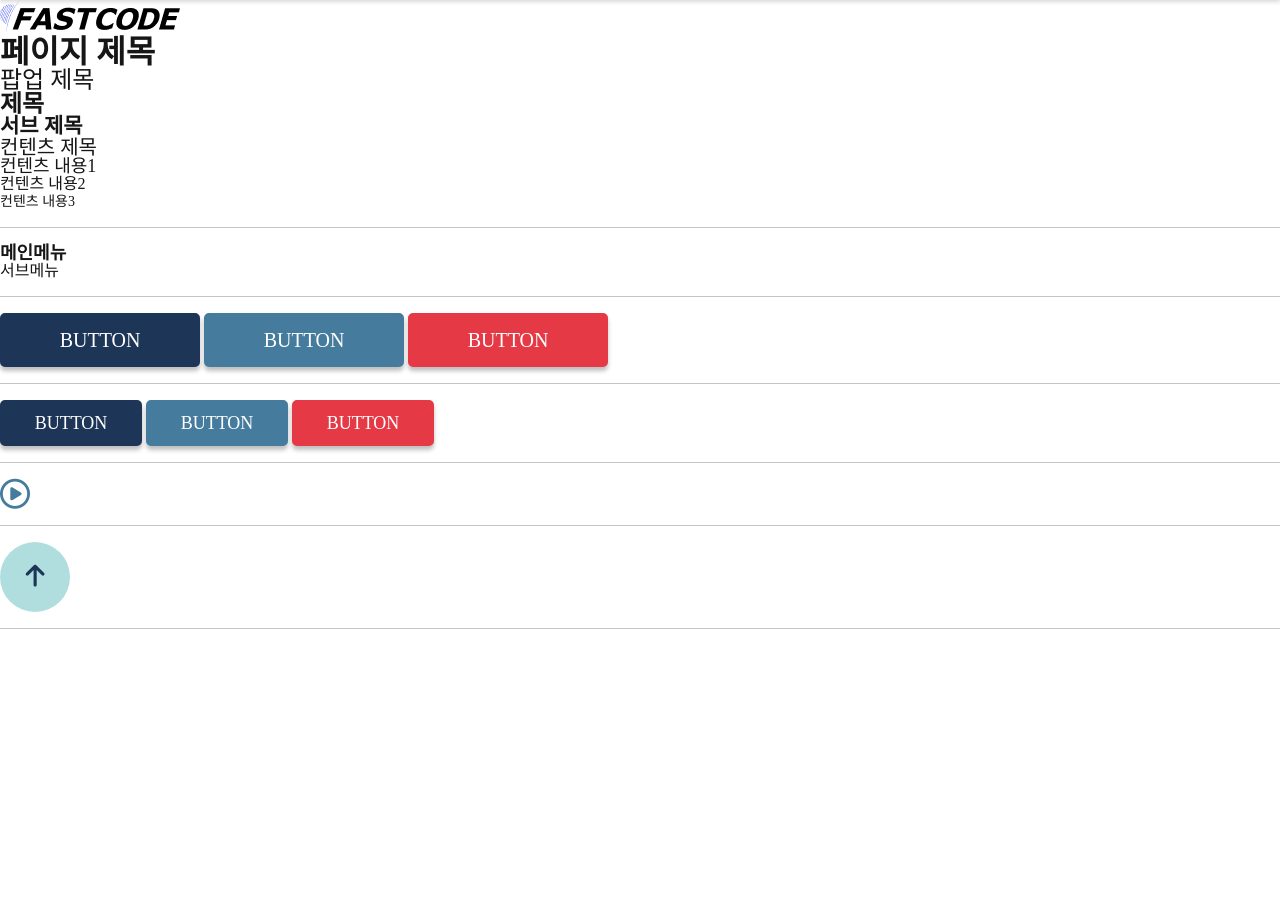
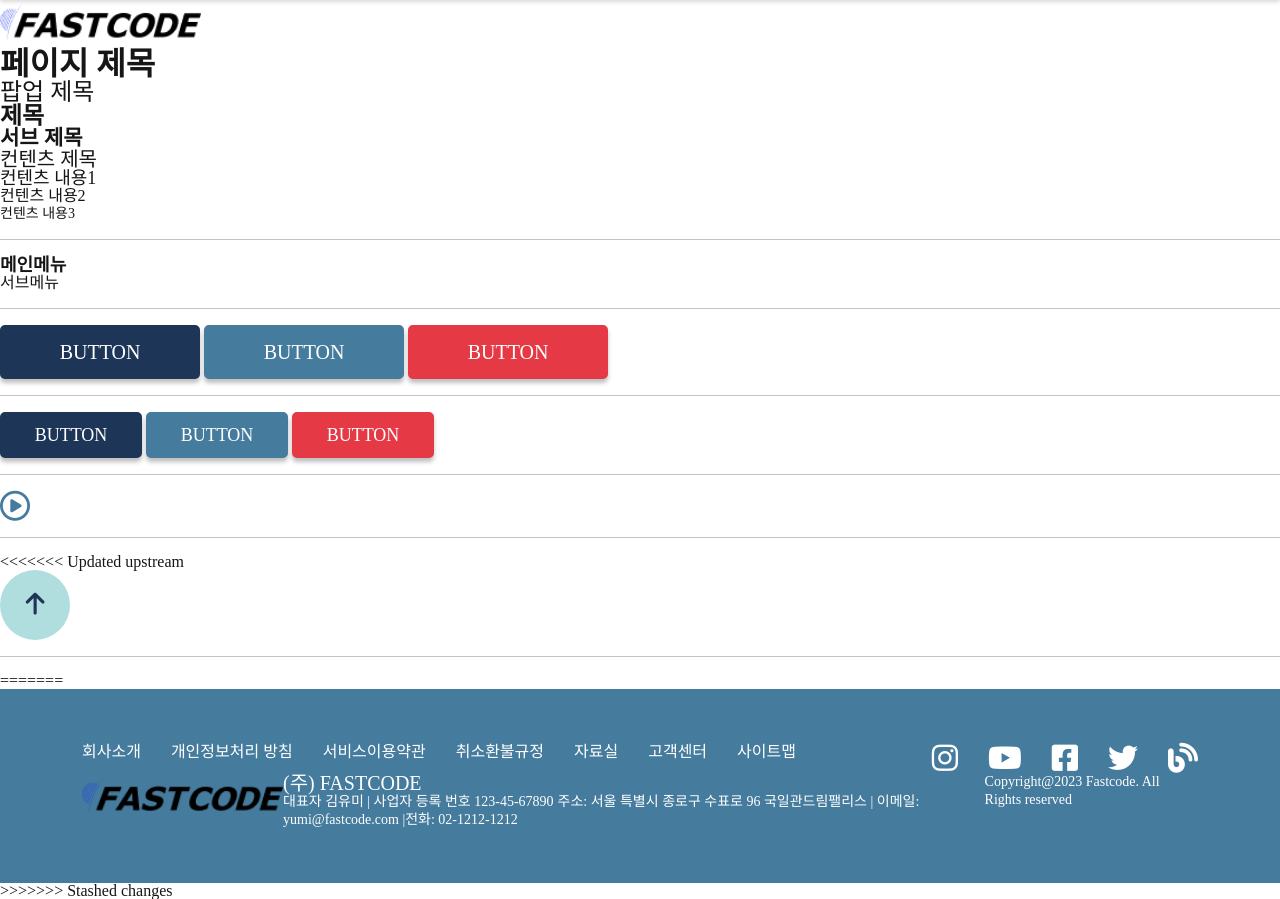
Before and after one commit to HyeonJinSon/FastCode, a PHP site: page /common.html in a window 1280 px wide. Shown: the part 90-989 px from the top of the page. Before the commit the page ends 719 px from the top, so only its background shows below. Run offline with PHP 8.4, Linux system fonts and the light colour scheme; some libraries are stand-ins or nearby versions; some web fonts are replaced.

Commit message:
푸터 추가 (수정중)

```diff
--- a/user/common.html
+++ b/user/common.html
@@ -54,9 +54,45 @@
   <hr>
   <span class="lec_play"><i class="fa-regular fa-circle-play"></i></span>
   <hr>
+<<<<<<< Updated upstream
   <div class="top-btn">
         <i class="fa-solid fa-arrow-up"></i>
   </div>
   <hr>
+=======
+
+  <!-- Footer -->
+  <footer>
+    <div class="container">
+      <div class="footer_top d-flex">
+        <ul class="footer_menu d-flex">
+          <li class="content-text-2"><a href="#">회사소개</a></li>
+          <li class="content-text-2"><a href="#">개인정보처리 방침</a></li>
+          <li class="content-text-2"><a href="#">서비스이용약관</a></li>
+          <li class="content-text-2"><a href="#">취소환불규정</a></li>
+          <li class="content-text-2"><a href="#">자료실</a></li>
+          <li class="content-text-2"><a href="#">고객센터</a></li>
+          <li class="content-text-2"><a href="#">사이트맵</a></li>
+        </ul>
+        <ul class="footer_sns d-flex">
+          <li><a href="#"><i class="fa-brands fa-instagram"></i></a></li>
+          <li><a href="#"><i class="fa-brands fa-youtube"></i></a></li>
+          <li><a href="#"><i class="fa-brands fa-square-facebook"></i></a></li>
+          <li><a href="#"><i class="fa-brands fa-twitter"></i></a></li>
+          <li><a href="#"><i class="fa-solid fa-blog"></i></a></li>
+        </ul>
+      </div>
+      <div class="footer_bottom d-flex">
+        <h6 id="main-logo"><a href="/"><img src="img/fastcode_logo.png" alt="Fastcode"><span>fastcode</span></a></h6>
+        <div class="footer_contents">
+          <h5 class="content-title">(주) FASTCODE</h5>
+          <span class="content-text-3">대표자 김유미 | 사업자 등록 번호 123-45-67890</span>
+          <span class="content-text-3">주소: 서울 특별시 종로구 수표로 96 국일관드림팰리스 | 이메일: yumi@fastcode.com |전화: 02-1212-1212</span>
+        </div>
+        <div class="footer_copyright"><span class="content-text-3">Copyright@2023 Fastcode. All Rights reserved</span></div>
+      </div>
+    </div>
+  </footer>
+>>>>>>> Stashed changes
 </body>
 </html>
--- a/user/css/common.css
+++ b/user/css/common.css
@@ -170,3 +170,28 @@
 header nav ul {
     gap: 30px;
 }
+
+
+/* Footer */
+footer {
+  background: var(--highlight-s);
+  color: var(--background-w);
+  padding: 54px 0;
+}
+footer a {
+  color: var(--background-w);
+}
+#main-logo a img {
+  width: 201px;
+  height: 45px;
+}
+footer .footer_top {
+  justify-content: space-between;
+}
+footer .footer_top .footer_menu,
+footer .footer_top .footer_sns{
+  gap:30px;
+}
+footer .footer_top .footer_sns li i{
+  font-size: 30px;
+}
```
